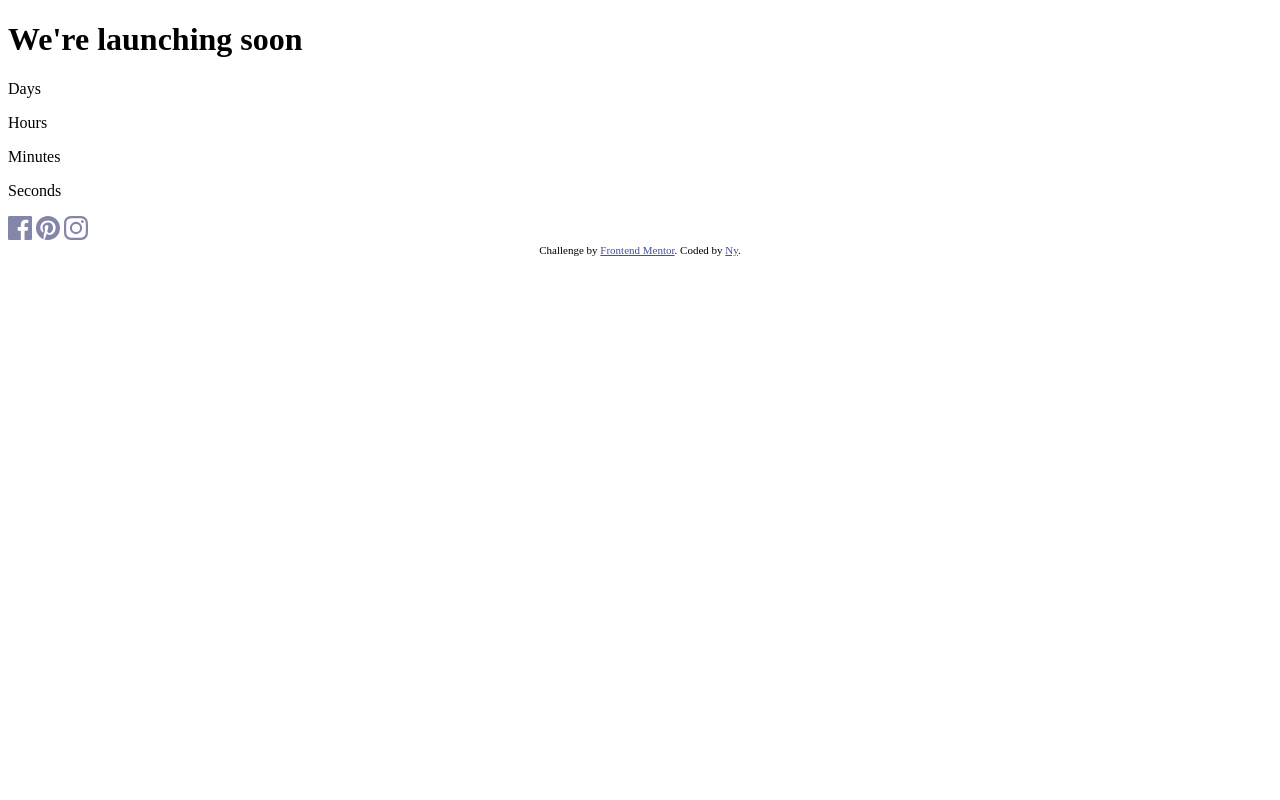
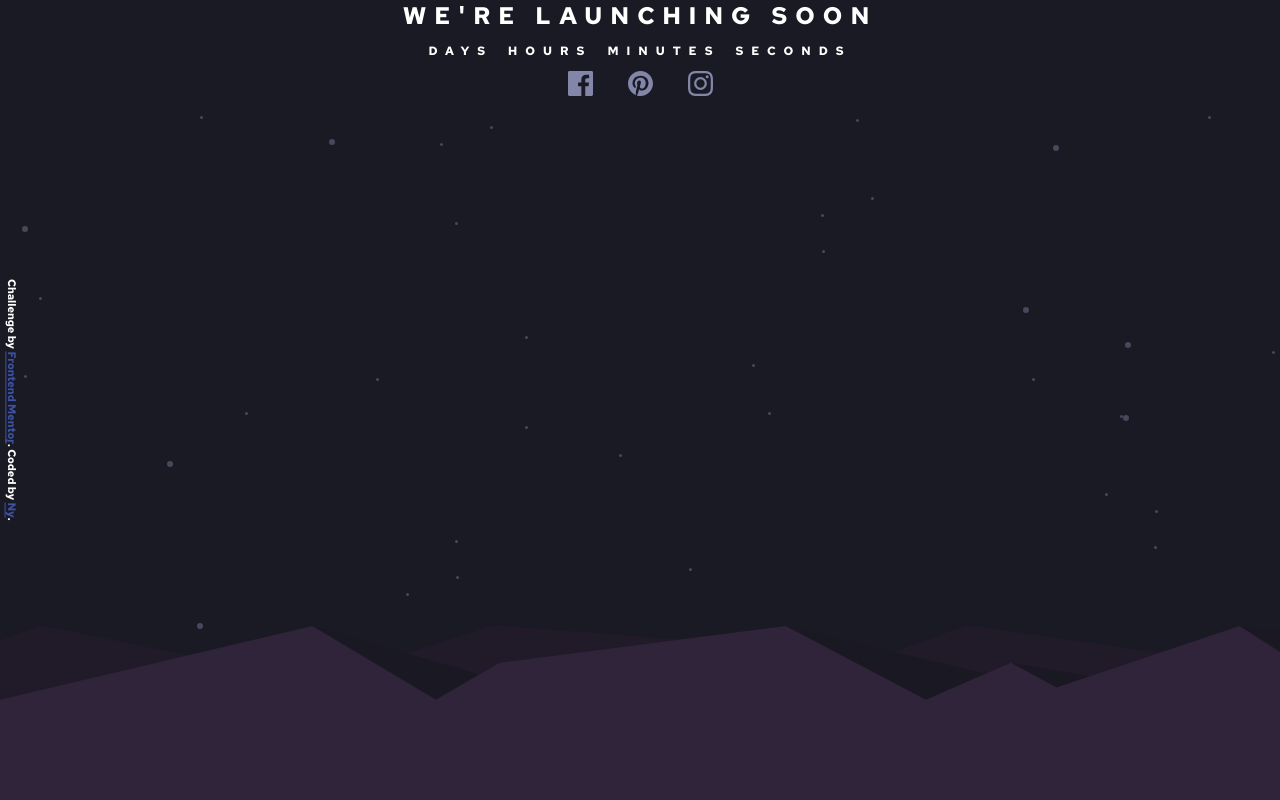
Before and after one commit to Nyyu/launch-countdown-timer, a plain HTML site: page index.html in a window 1280 px wide. Drawn offline with Linux system fonts and the light colour scheme.

Commit message:
base html

```diff
--- a/index.html
+++ b/index.html
@@ -3,55 +3,81 @@
     <head>
         <meta charset="UTF-8" />
         <meta name="viewport" content="width=device-width, initial-scale=1.0" />
-        <!-- displays site properly based on user's device -->
-
         <link
             rel="icon"
             type="image/png"
             sizes="32x32"
             href="./images/favicon-32x32.png"
         />
-
         <title>Frontend Mentor | Launch countdown timer</title>
 
-        <!-- Feel free to remove these styles or customise in your own stylesheet 👍 -->
-        <style>
-            .attribution {
-                font-size: 11px;
-                text-align: center;
-            }
-            .attribution a {
-                color: hsl(228, 45%, 44%);
-            }
-        </style>
+        <link rel="preconnect" href="https://fonts.googleapis.com" />
+        <link rel="preconnect" href="https://fonts.gstatic.com" crossorigin />
+        <link
+            href="https://fonts.googleapis.com/css2?family=Red+Hat+Text:wght@700&display=swap"
+            rel="stylesheet"
+        />
+
+        <link rel="stylesheet" href="style.css" />
     </head>
     <body>
         <main>
-            <h1>We're launching soon</h1>
+            <h1>WE'RE LAUNCHING SOON</h1>
 
             <div class="time-group">
                 <div>
-                    <span id="days"></span>
-                    <p>Days</p>
+                    <div id="days">
+                        <span></span>
+                        <span></span>
+                    </div>
+                    <p>DAYS</p>
                 </div>
                 <div>
-                    <span id="hours"></span>
-                    <p>Hours</p>
+                    <div id="days">
+                        <span></span>
+                        <span></span>
+                    </div>
+                    <p>HOURS</p>
                 </div>
                 <div>
-                    <span id="minutes"></span>
-                    <p>Minutes</p>
+                    <div id="days">
+                        <span></span>
+                        <span></span>
+                    </div>
+                    <p>MINUTES</p>
                 </div>
                 <div>
-                    <span id="seconds"></span>
-                    <p>Seconds</p>
+                    <div id="days">
+                        <span></span>
+                        <span></span>
+                    </div>
+                    <p>SECONDS</p>
                 </div>
             </div>
 
-            <div id="btn-group">
-                <a href="#"><img src="images/icon-facebook.svg" alt="facebook icon" /></a>
-                <a href="#"><img src="images/icon-pinterest.svg" alt="pinterest icon" /></a>
-                <a href="#"><img src="images/icon-instagram.svg" alt="instagram icon" /></a>
+            <div class="bottom">
+                <div id="btn-group">
+                    <a href="#"
+                        ><img
+                            src="images/icon-facebook.svg"
+                            alt="facebook icon"
+                    /></a>
+                    <a href="#"
+                        ><img
+                            src="images/icon-pinterest.svg"
+                            alt="pinterest icon"
+                    /></a>
+                    <a href="#"
+                        ><img
+                            src="images/icon-instagram.svg"
+                            alt="instagram icon"
+                    /></a>
+                </div>
+                <img
+                    id="hills"
+                    src="images/pattern-hills.svg"
+                    alt="hills img"
+                />
             </div>
         </main>
 
--- a/style.css
+++ b/style.css
@@ -0,0 +1,93 @@
+:root {
+    /* PrimaryColors */
+    --grayish-blue: hsl(237, 18%, 59%);
+    --soft-red: hsl(345, 95%, 68%);
+
+    /* NeutralColors */
+    --white: hsl(0, 0%, 100%);
+    --dark-desaturated-blue: hsl(236, 21%, 26%);
+    --very-dark-blue: hsl(235, 16%, 14%);
+    --very-dark--blue: hsl(234, 17%, 12%);
+}
+
+/* Main */
+
+/* Tags */
+body {
+    font-family: "Red Hat Text", sans-serif;
+    font-size: 14px;
+
+    color: var(--white);
+    background: var(--very-dark--blue);
+    background-image: url(images/bg-stars.svg);
+    background-position: center;
+    background-repeat: no-repeat;
+    background-size: auto;
+
+    margin: 0;
+    height: 100vh;
+
+    text-align: center;
+}
+main {
+    display: grid;
+    place-items: center;
+}
+h1,
+p {
+    letter-spacing: 8px;
+}
+h1 {
+    font-size: 1.5rem;
+    margin: 0 35px;
+}
+p {
+    font-size: 0.75rem;
+}
+img {
+    width: 100%;
+}
+/* Classes */
+.time-group {
+    display: flex;
+    flex-wrap: wrap;
+    gap: 15px;
+}
+/* IDS */
+#btn-group {
+    display: grid;
+    grid-template-columns: repeat(3, minmax(min(20px, 100%), 1fr));
+    gap: 35px;
+}
+#btn-group a img {
+    height: 25px;
+}
+#hills {
+    position: absolute;
+    bottom: 0;
+    left: 0;
+    right: 0;
+}
+
+/* Queries */
+@media (min-width: 1440px) {
+    body {
+        background-size: contain;
+    }
+}
+
+/* FrontEnd preset */
+.attribution {
+    position: absolute;
+
+    writing-mode: vertical-lr;
+    top: 0;
+    bottom: 0;
+    left: 5px;
+
+    font-size: 11px;
+    text-align: center;
+}
+.attribution a {
+    color: hsl(228, 45%, 44%);
+}
```
